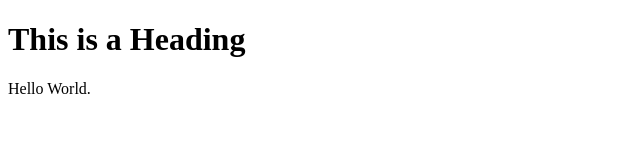
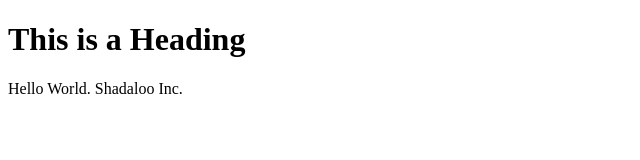
Before and after one commit to dale-gribble/shadaloo, a plain HTML site: page index.html in a window 1280 px wide. Shown: the whole page, without its empty margins (0-640 px from the left). Drawn offline with Linux system fonts and the light colour scheme.

Commit message:
Shadaloo Inc

```diff
--- a/index.html
+++ b/index.html
@@ -6,7 +6,9 @@
 <body>
 
 <h1>This is a Heading</h1>
-<p>Hello World.</p>
+<p>Hello World.
+Shadaloo Inc.
+</p>
 
 </body>
 </html>
```
